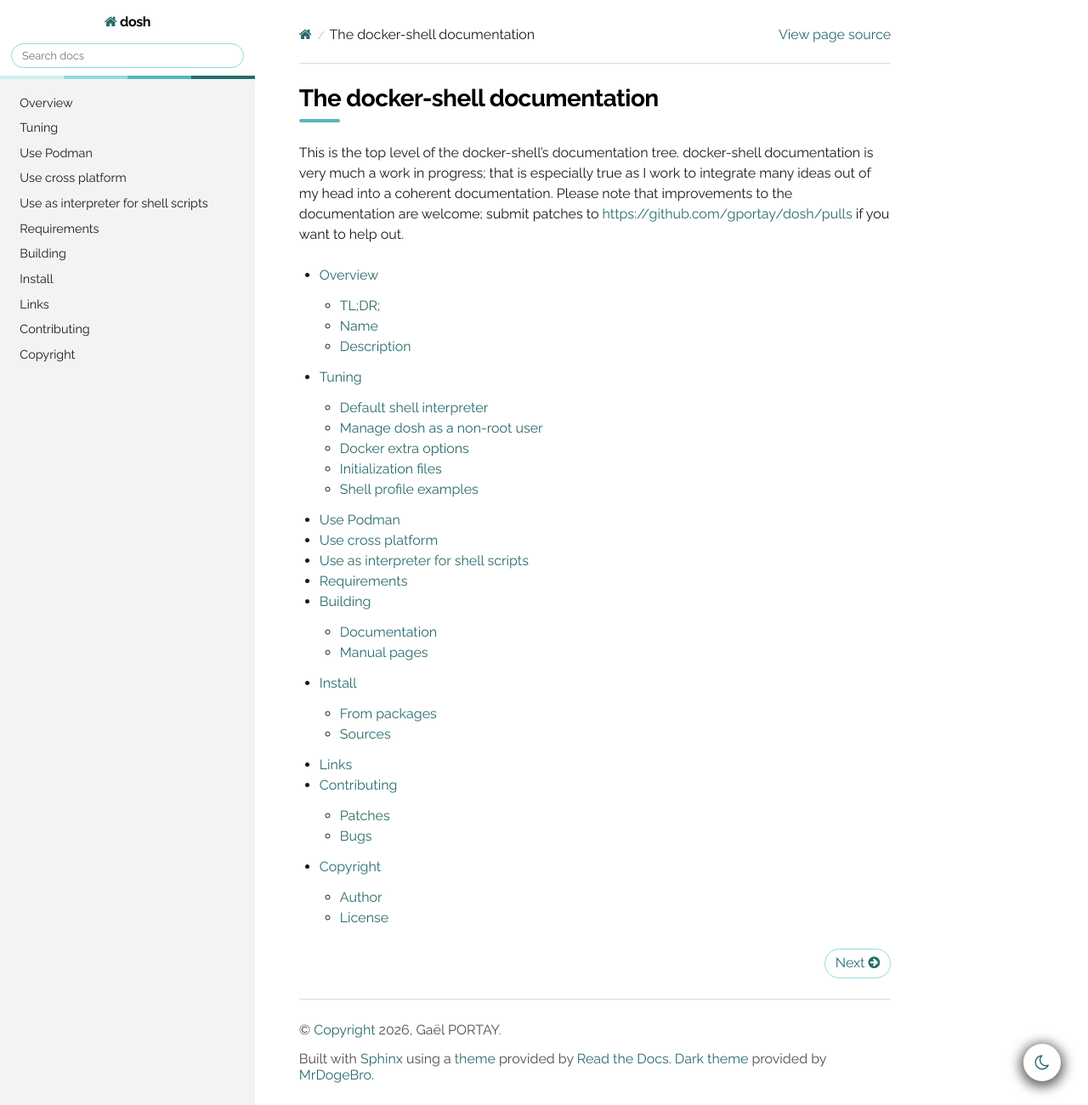
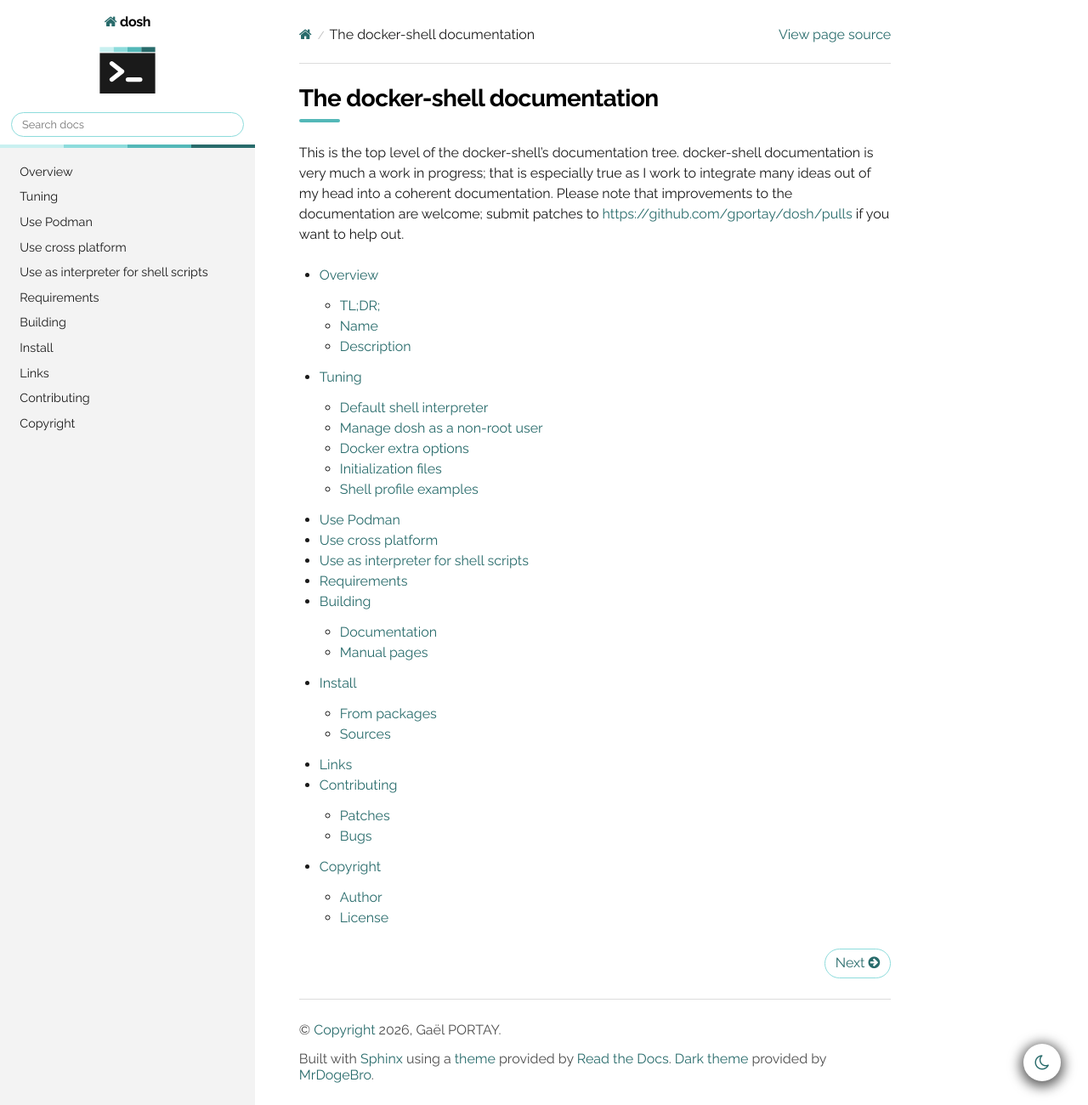
Before and after one commit to gportay/dosh, a Sphinx documentation site: the page built from doc/source/index.rst, in a window 1280 px wide and 1300 px high. Shown: the whole window at 85% size. Built offline with Sphinx 7.4.7 and the Read the Docs theme 3.1.0, drawn with Linux system fonts in a browser that asks for light colours; some web fonts are replaced.

Commit message:
doc: add the dosh logo to the Read the Docs theme
Show the dosh logo, a terminal prompt under the four teal colors of the
palette, in the masthead of the navigation, under the project name.

Co-Authored-By: Claude Opus 5.5 <noreply@anthropic.com>

```diff
--- a/doc/source/_static/dosh.css
+++ b/doc/source/_static/dosh.css
@@ -127,6 +127,11 @@ span.highlighted {
 
 .wy-side-nav-search > div.version {
   color: var(--dosh-muted);
+}
+
+.wy-side-nav-search > a img.logo {
+  width: 5rem;
+  margin: .75rem auto 0;
 }
 
 .wy-side-nav-search input[type="text"] {
@@ -319,6 +324,10 @@ html[data-theme="dark"] .wy-nav-top i {
   color: var(--dosh-teal-light);
 }
 
+html[data-theme="dark"] .wy-side-nav-search > a img.logo {
+  content: url("dosh-logo-dark.svg");
+}
+
 html[data-theme="dark"] .wy-side-nav-search > div.version {
   color: var(--dosh-dark-muted);
 }
--- a/doc/source/conf.py
+++ b/doc/source/conf.py
@@ -46,6 +46,7 @@ rst_epilog = '''
 
 html_theme = 'sphinx_rtd_theme'
 html_static_path = ['_static']
+html_logo = '_static/dosh-logo.svg'
 # Loaded before the sphinx_rtd_dark_mode scripts it overrides.
 html_js_files = ['os_theme.js']
 
```
Also changed, not shown: doc/source/_static/dosh-logo-dark.svg (added), doc/source/_static/dosh-logo.svg (added).
